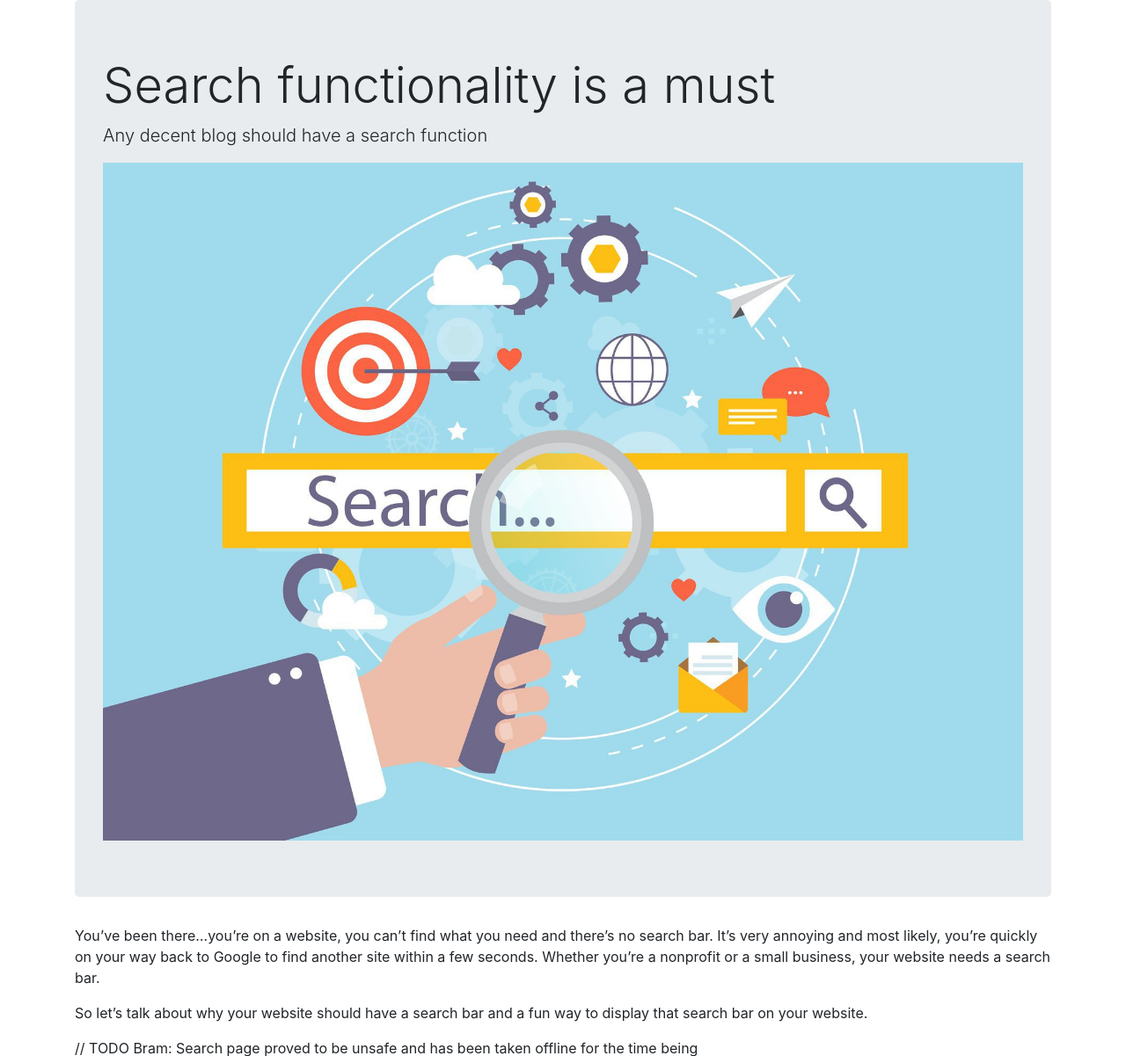
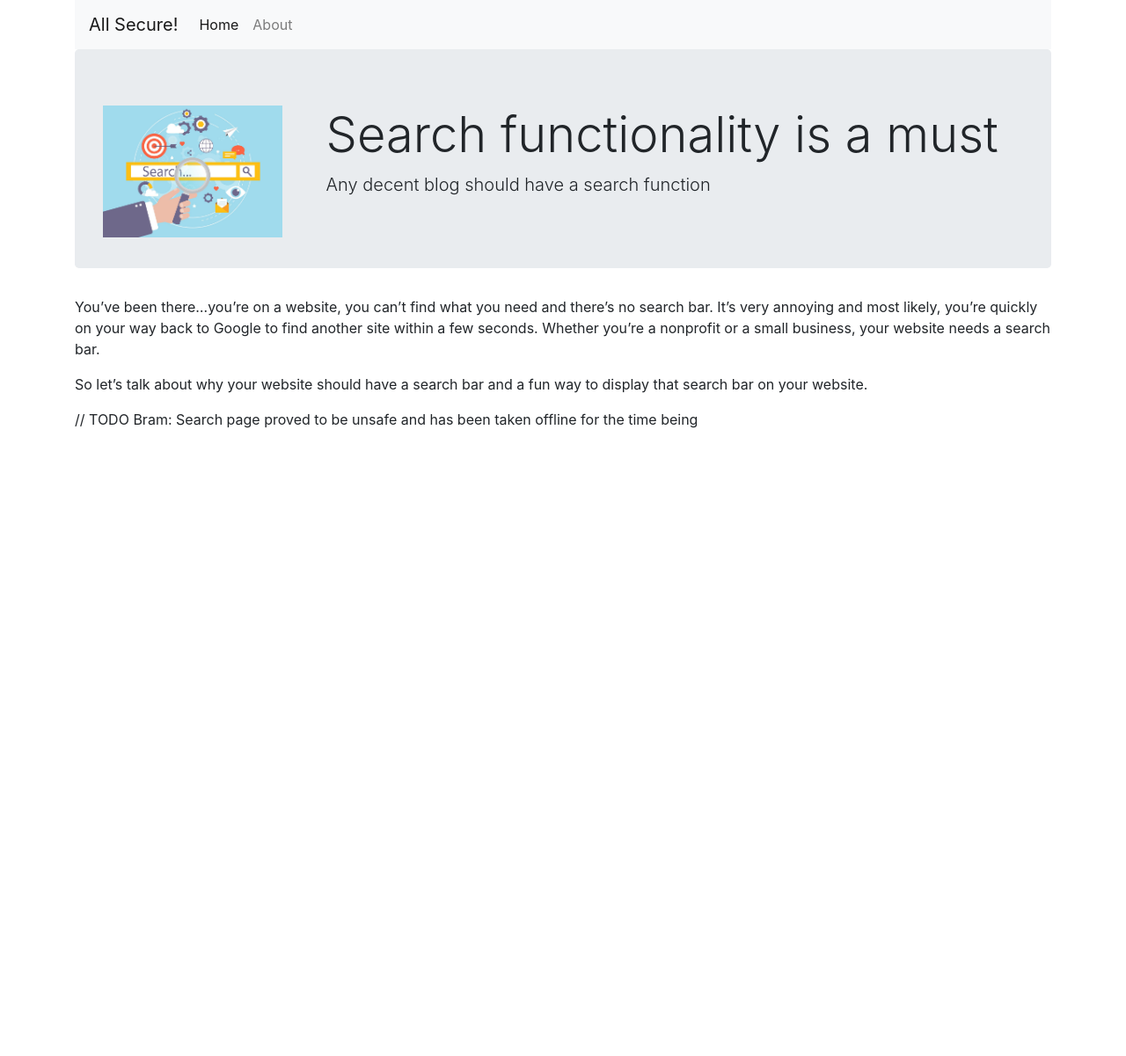
Before and after one commit to bramvandenbussche/hacking101-demo, a PHP site: page /app/article.php?id=-1 in a window 1280 px wide. Shown: the top 1201 px of the page at 88% size. After the commit the page ends 487 px from the top, so only its background shows below. Run offline with PHP 8.4, Linux system fonts and the light colour scheme; data comes from the database, SQL or seed files in the repository; data that the repository does not hold is empty.

Commit message:
Add menu bar

```diff
--- a/app/article.php
+++ b/app/article.php
@@ -7,6 +7,8 @@
 
     <body>
         <div class="container">
+
+        <?php include('includes/menu.inc.php') ?>
 
         <?php
 
@@ -24,11 +26,16 @@
                 // output data of each row
                 while($row = $result->fetch_assoc()) {
             ?>
+                <!-- <div style="height: 150px;">
+                    <img src="/assets/thumbnails/<?= $row['thumbnail'] ?>" alt="<?= $row['title'] ?>" />
+                </div> -->
 
                 <div class="jumbotron">
+                    <div style="float: left; margin-right: 50px;">
+                        <img src="/assets/thumbnails/<?= $row['thumbnail'] ?>" alt="<?= $row['title'] ?>" height="150" />
+                    </div>
                     <h1 class="display-4"><?= $row['title'] ?></h1>
                     <p class="lead"><?= $row['excerpt'] ?></p>
-                    <img src="/assets/thumbnails/<?= $row['thumbnail'] ?>" alt="<?= $row['title'] ?>" class="img-fluid" />
                 </div>
                 <article>
                     <?= $row['article'] ?>
--- /dev/null
+++ b/app/includes/menu.inc.php
@@ -0,0 +1,17 @@
+<nav class="navbar navbar-expand-lg navbar-light bg-light">
+  <a class="navbar-brand" href="#">All Secure!</a>
+  <button class="navbar-toggler" type="button" data-toggle="collapse" data-target="#navbarSupportedContent" aria-controls="navbarSupportedContent" aria-expanded="false" aria-label="Toggle navigation">
+    <span class="navbar-toggler-icon"></span>
+  </button>
+
+  <div class="collapse navbar-collapse" id="navbarSupportedContent">
+    <ul class="navbar-nav mr-auto">
+      <li class="nav-item active">
+        <a class="nav-link" href="/">Home</a>
+      </li>
+      <li class="nav-item">
+        <a class="nav-link" href="/about.php">About</a>
+      </li>
+
+  </div>
+</nav>
--- a/app/index.php
+++ b/app/index.php
@@ -7,6 +7,8 @@
 
     <body>
         <div class="container">
+
+        <?php include('includes/menu.inc.php') ?>
 
             <div class="jumbotron">
                 <h1>All Secure!</h1>
@@ -31,7 +33,9 @@
                 ?>
                     <div class="col-sm-4">
                         <div class="card" style="width: 18rem;">
-                            <img src="/assets/thumbnails/<?= $row['thumbnail'] ?>" class="card-img-top" alt="<?= $row['title'] ?>">
+                            <a href="/article.php?id=<?= $row['id'] ?>">
+                                <img src="/assets/thumbnails/<?= $row['thumbnail'] ?>" class="card-img-top" alt="<?= $row['title'] ?>">
+                            </a>
                             <div class="card-body">
                                 <h5 class="card-title"><?= $row['title'] ?></h5>
                                 <p class="card-text"><?= $row['excerpt'] ?></p>
```
